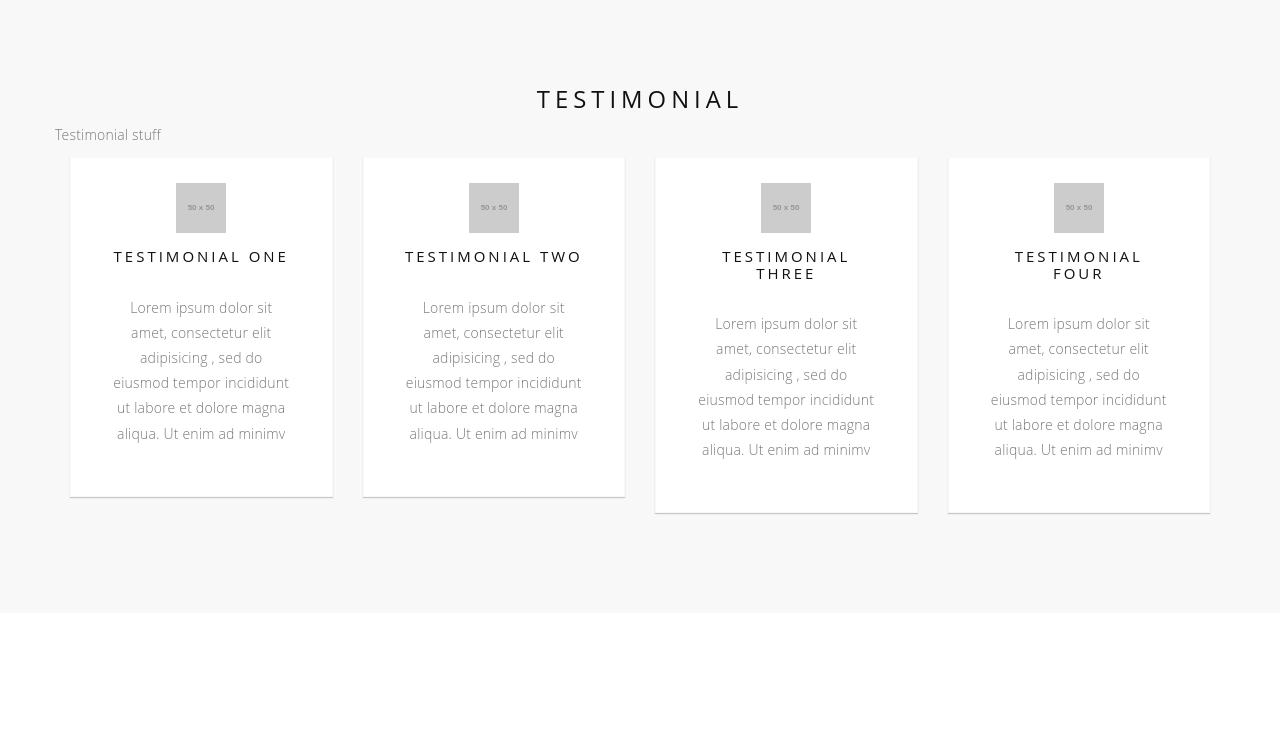
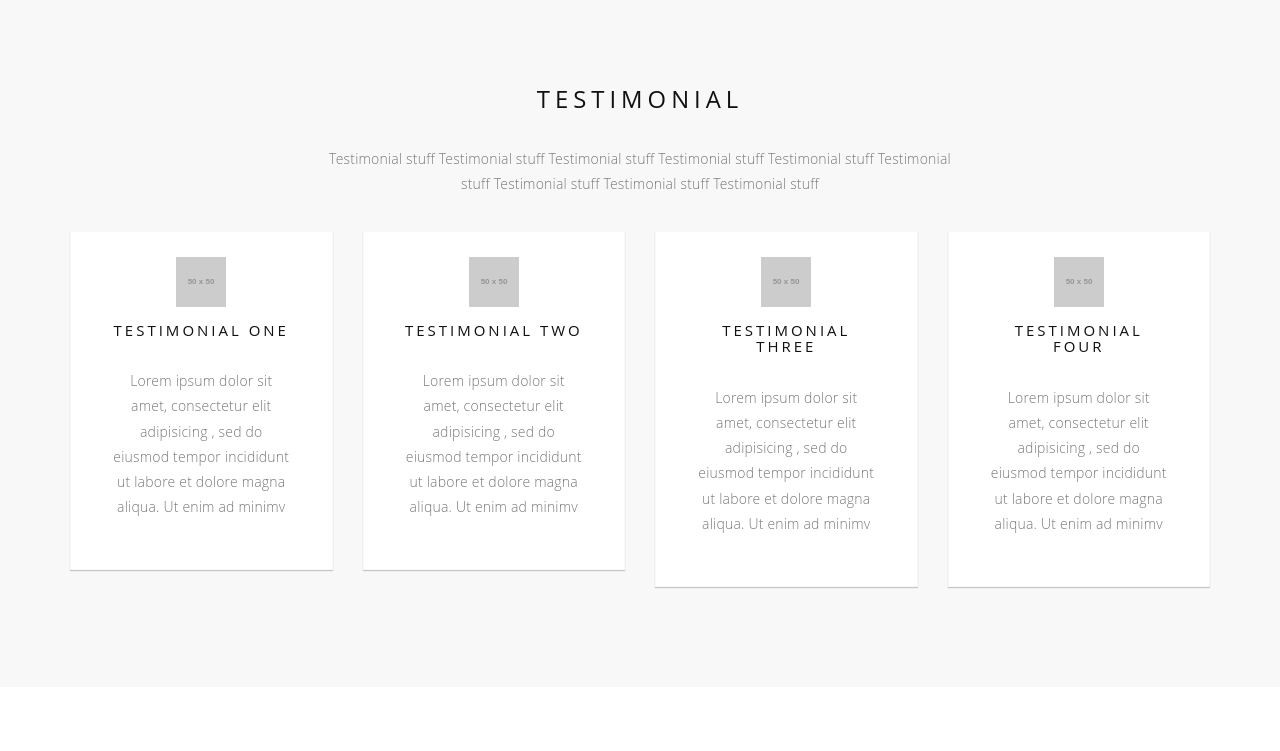
Before and after one commit to dot-slash-digital/DWP-WEB, a plain HTML site: page index.html in a window 1280 px wide. Shown: the part 2100-2851 px from the top of the page. Drawn offline with Linux system fonts and the light colour scheme; some packages are replaced by stand-ins of ours; placeholder pictures from the web are drawn by us.

Commit message:
[DWP-WEB] fixed testimonial paragraph

```diff
--- a/index.css
+++ b/index.css
@@ -22,6 +22,7 @@
   transform:
   translate(-50%, -50%);
 }
+
 .centerimg {
     left: 50%;
     margin-right: -50%;
--- a/index.html
+++ b/index.html
@@ -217,8 +217,11 @@
           <div class="gray-bg">
             <section class="container ft-cards">
               <div class="row section" style="padding-top: 75px;">
-                  <h1 style="text-align:center">Testimonial</h1>
-                  <p> Testimonial stuff</p>
+                  <h1 style="text-align:center; height:75px">Testimonial</h1>
+                  <div style="height:60px">  <p class="service-paragraph">Testimonial stuff Testimonial stuff Testimonial stuff
+                    Testimonial stuff Testimonial stuff Testimonial stuff Testimonial stuff
+                    Testimonial stuff Testimonial stuff</p>
+                  </div>
                 <!-- Item 1 -->
                 <div class="col-lg-4 col-md-6 mb-sm-50" style="width: 25%">
                   <div class="ft-item">
```
